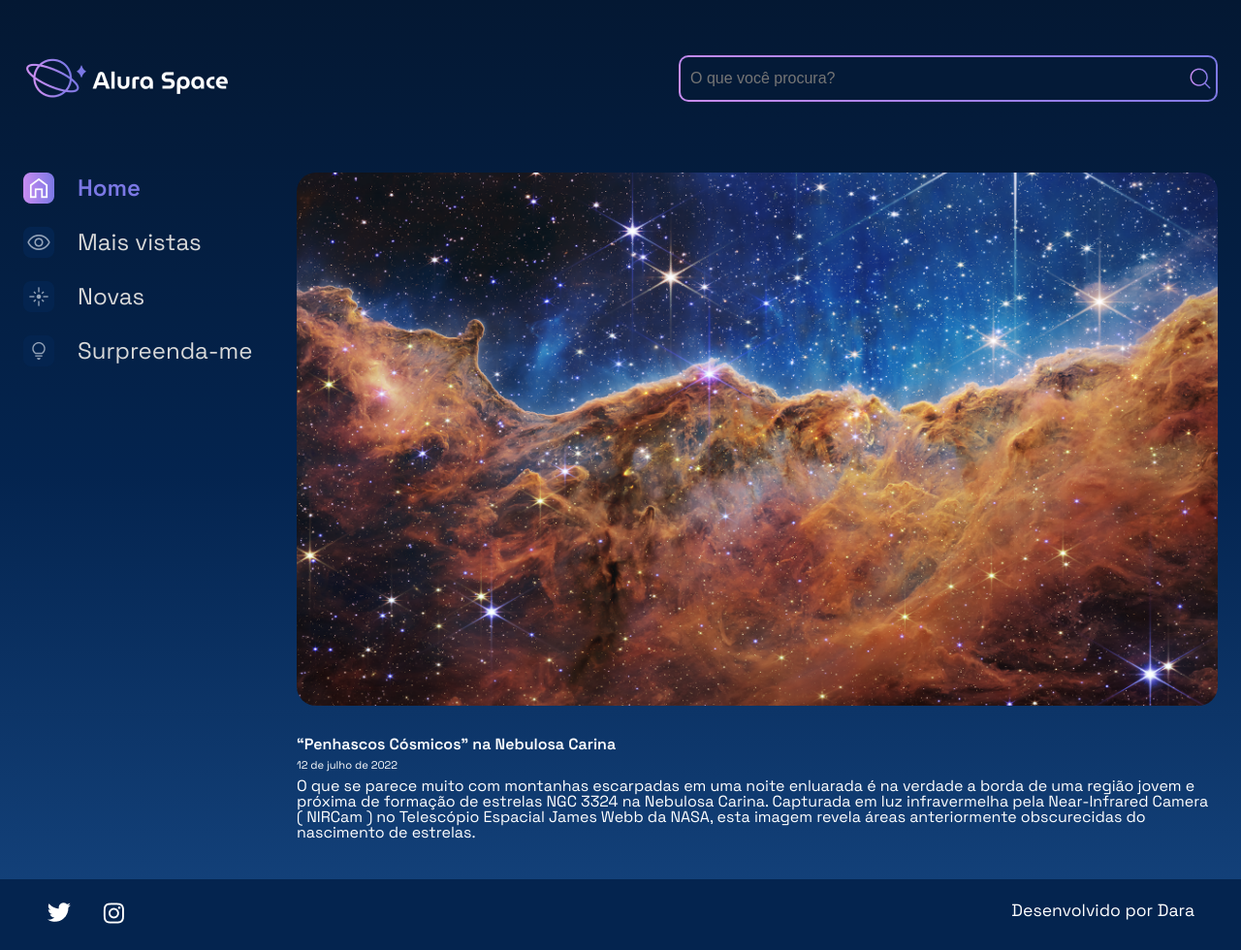
After one commit to dara-ingrid/my-library, a Django app: page /imagem/ in a window 1280 px wide. The commit adds this page. Shown: the whole page at 97% size. Run offline with Django 4.2, Linux system fonts and the light colour scheme.

Commit message:
Create the image page and configure the route

```diff
--- a/library/urls.py
+++ b/library/urls.py
@@ -1,6 +1,7 @@
 from django.urls import path
-from library.views import index
+from library.views import index, imagem
 
 urlpatterns = [
-    path('', index)
+    path('', index, name='index'),
+    path('imagem/', imagem, name='imagem'),
 ]
--- a/library/views.py
+++ b/library/views.py
@@ -1,4 +1,7 @@
 from django.shortcuts import render
 
 def index(request):
-        return render(request, 'library/index.html')
+    return render(request, 'library/index.html')
+
+def imagem(request):
+    return render(request, 'library/imagem.html')
--- a/setup/settings.py
+++ b/setup/settings.py
@@ -40,6 +40,7 @@ INSTALLED_APPS = [
     'django.contrib.sessions',
     'django.contrib.messages',
     'django.contrib.staticfiles',
+    'library',
 ]
 
 MIDDLEWARE = [
--- /dev/null
+++ b/templates/library/imagem.html
@@ -0,0 +1,66 @@
+{% load static %}
+<!DOCTYPE html>
+<html lang="pt-br">
+
+<head>
+    <meta charset="UTF-8">
+    <meta http-equiv="X-UA-Compatible" content="IE=edge">
+    <meta name="viewport" content="width=device-width, initial-scale=1.0">
+    <title>Minha biblioteca</title>
+    <link rel="preconnect" href="https://fonts.googleapis.com">
+    <link rel="preconnect" href="https://fonts.gstatic.com" crossorigin>
+    <link href="https://fonts.googleapis.com/css2?family=Space+Grotesk:wght@400;500;600&display=swap" rel="stylesheet">
+    <link rel="stylesheet" href="{% static '/styles/style.css' %}">
+
+</head>
+
+<body>
+    <div class="pagina-inicial">
+        <header class="cabecalho">
+            <img src="{% static '/assets/logo/Logo(2).png' %}" alt="Logo da Alura Space" />
+            <div class="cabecalho__busca">
+                <div class="busca__fundo">
+                    <input class="busca__input" type="text" placeholder="O que você procura?">
+                    <img class="busca__icone" src="{% static '/assets/ícones/1x/search.png' %}" alt="ícone de search">
+                </div>
+            </div>
+        </header>
+        <main class="principal">
+            <section class="menu-lateral">
+                <nav class="menu-lateral__navegacao">
+                    <a href="{% url 'index' %}"><img src="{% static '/assets/ícones/1x/Home - ativo.png' %}"> Home</a>
+                    <a href="#"><img src="{% static '/assets/ícones/1x/Mais vistas - inativo.png' %}"> Mais vistas</a>
+                    <a href="#"><img src="{% static '/assets/ícones/1x/Novas - inativo.png' %}"> Novas</a>
+                    <a href="#"><img src="{% static '/assets/ícones/1x/Surpreenda-me - inativo.png' %}"> Surpreenda-me</a>
+                </nav>
+            </section>
+            <section class="conteudo">
+                <section class="imagem">
+                    <div class="imagem__conteudo">
+                        <img class="imagem__imagem" src="{% static '/assets/imagens/galeria/carina-nebula.png' %}">
+                        <div class="imagem__info">
+                            <div class="imagem__texto">
+                                <p class="imagem__titulo">“Penhascos Cósmicos” na Nebulosa Carina</p>
+                                <p class="imagem__descricao">12 de julho de 2022</p>
+                                <p class="imagem__texto">O que se parece muito com montanhas escarpadas em uma noite enluarada é na verdade a borda de uma região jovem e próxima de formação de estrelas NGC 3324 na Nebulosa Carina. Capturada em luz infravermelha pela Near-Infrared Camera ( NIRCam ) no Telescópio Espacial James Webb da NASA, esta imagem revela áreas anteriormente obscurecidas do nascimento de estrelas.</p>
+                            </div>
+                        </div>
+                    </div>
+                </section>
+            </section>
+        </main>
+    </div>
+    <footer class="rodape">
+        <div class="rodape__icones">
+            <a href="https://twitter.com/AluraOnline" target=”_blank” >
+                <img src="{% static '/assets/ícones/1x/twitter.png' %}" alt="ícone twitter">
+            </a>
+            <a href="https://www.instagram.com/aluraonline/" target=”_blank” >
+                <img src="{% static '/assets/ícones/1x/instagram.png' %}" alt="ícone instagram">
+            </a>
+        </div>
+        <p class="rodape__texto">Desenvolvido por Dara</p>
+    </footer>
+</body>
+
+</html>
```
Also changed, not shown: templates/library/index.html (+6 -6 lines).
